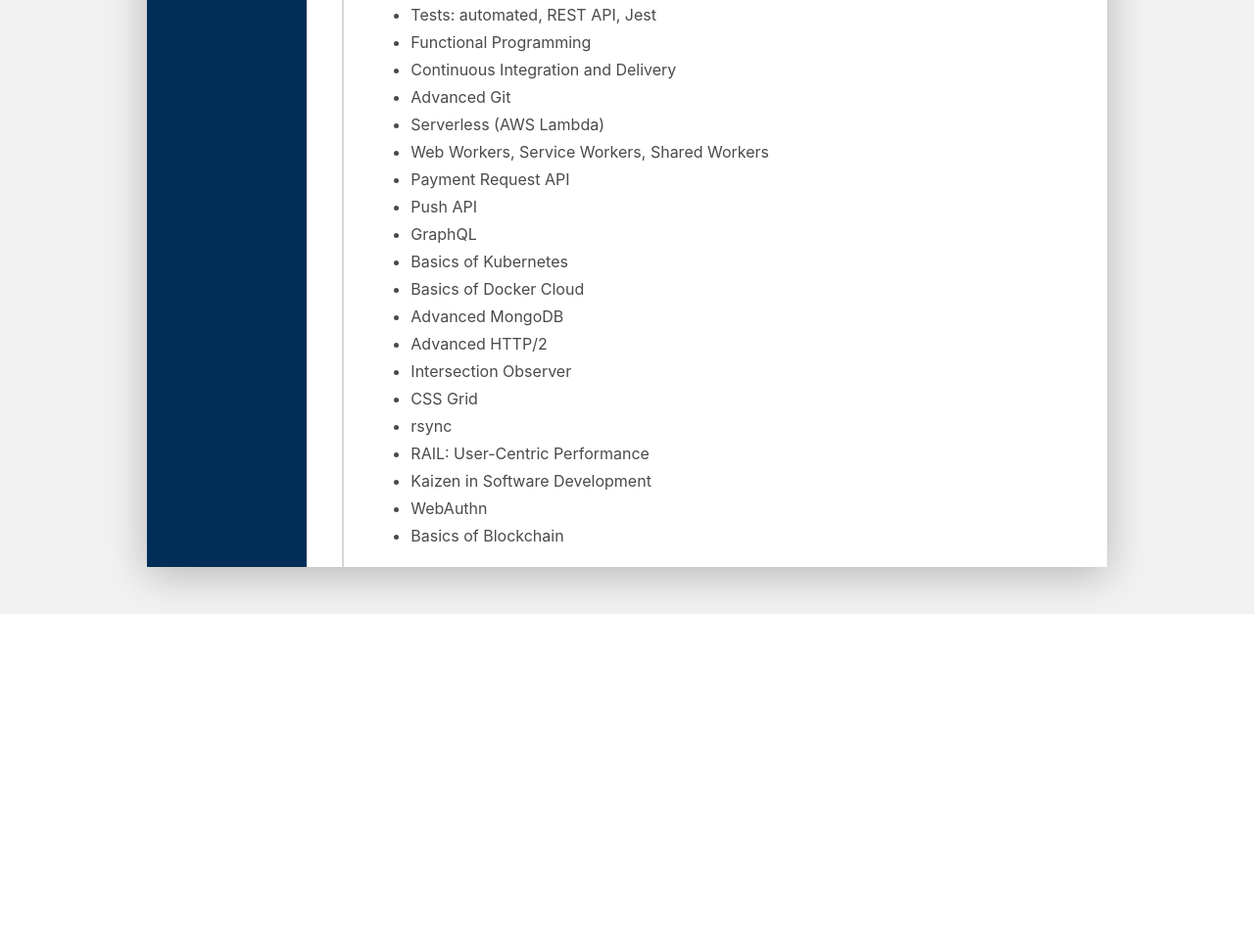
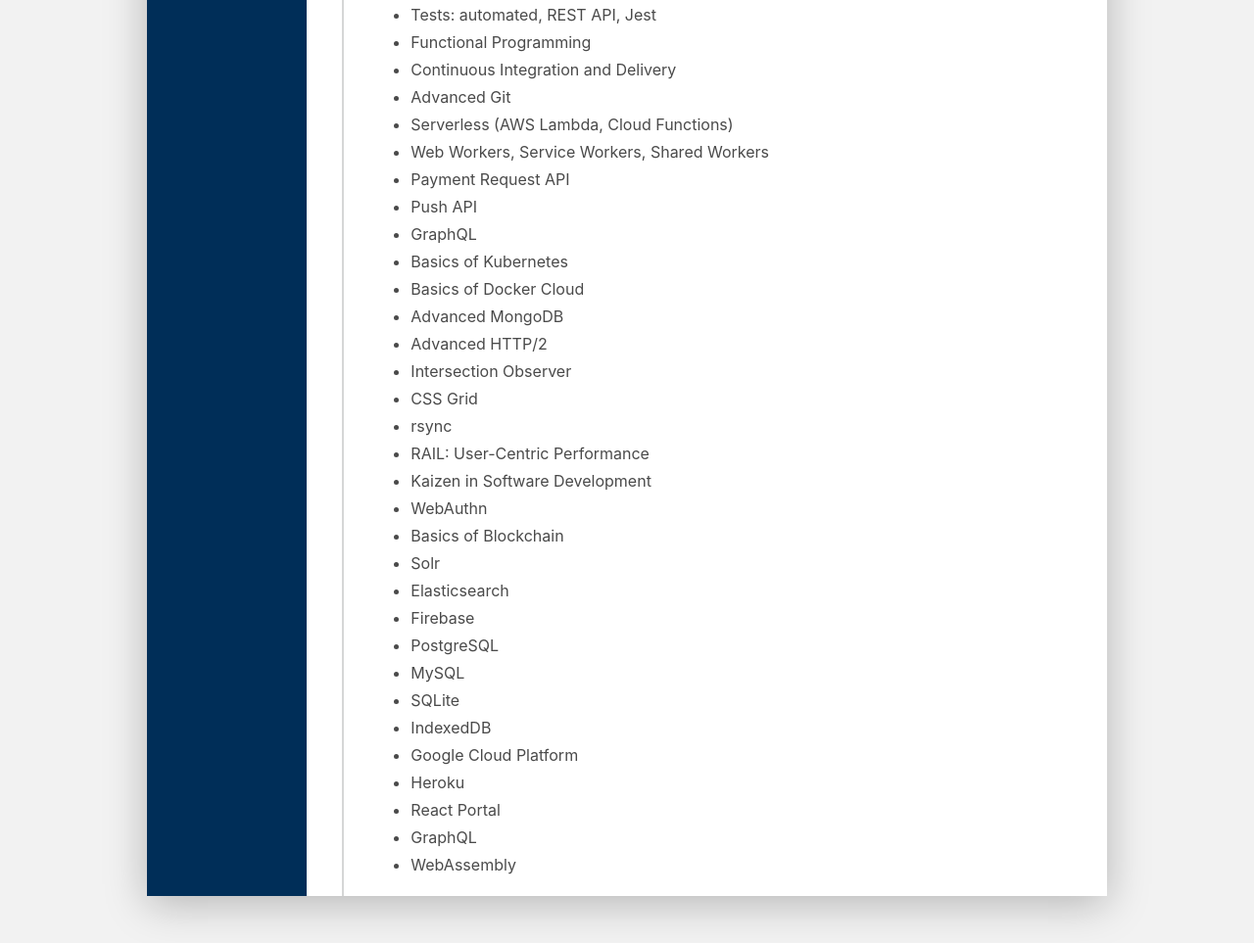
Before and after one commit to madclicker88/cv, a plain HTML site: page index.html in a window 1280 px wide. Shown: the part 4093-5056 px from the top of the page at 98% size. Before the commit the page ends 4720 px from the top, so only its background shows below. Drawn offline with Linux system fonts and the light colour scheme.

Commit message:
Added wanted skills

```diff
--- a/index.html
+++ b/index.html
@@ -338,7 +338,7 @@
               <li>Functional Programming</li>
               <li>Continuous Integration and Delivery</li>
               <li>Advanced Git</li>
-              <li>Serverless (AWS Lambda)</li>
+              <li>Serverless (AWS Lambda, Cloud Functions)</li>
               <li>Web Workers, Service Workers, Shared Workers</li>
               <li>Payment Request API</li>
               <li>Push API</li>
@@ -354,6 +354,18 @@
               <li>Kaizen in Software Development</li>
               <li>WebAuthn</li>
               <li>Basics of Blockchain</li>
+              <li>Solr</li>
+              <li>Elasticsearch</li>
+              <li>Firebase</li>
+              <li>PostgreSQL</li>
+              <li>MySQL</li>
+              <li>SQLite</li>
+              <li>IndexedDB</li>
+              <li>Google Cloud Platform</li>
+              <li>Heroku</li>
+              <li>React Portal</li>
+              <li>GraphQL</li>
+              <li>WebAssembly</li>
             </ul>
           </div>
         </div>
```
